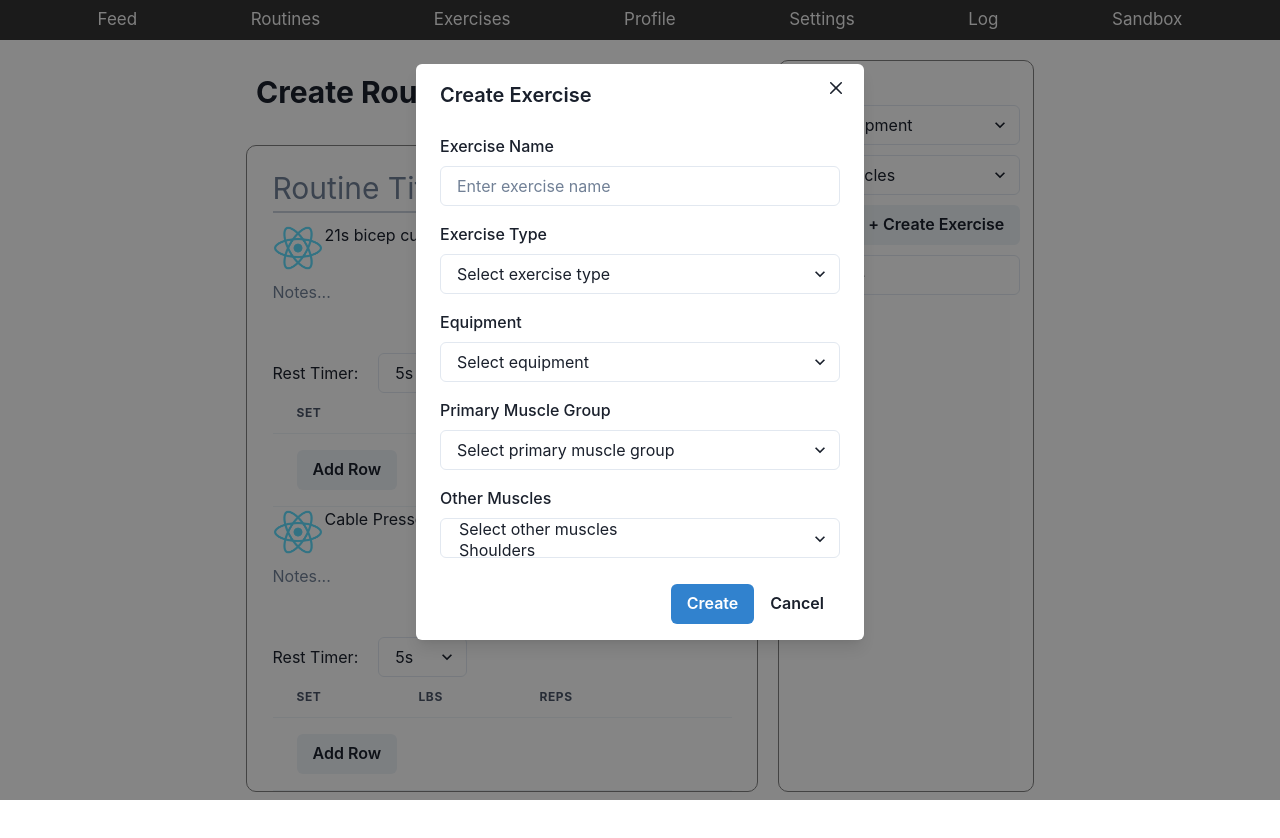
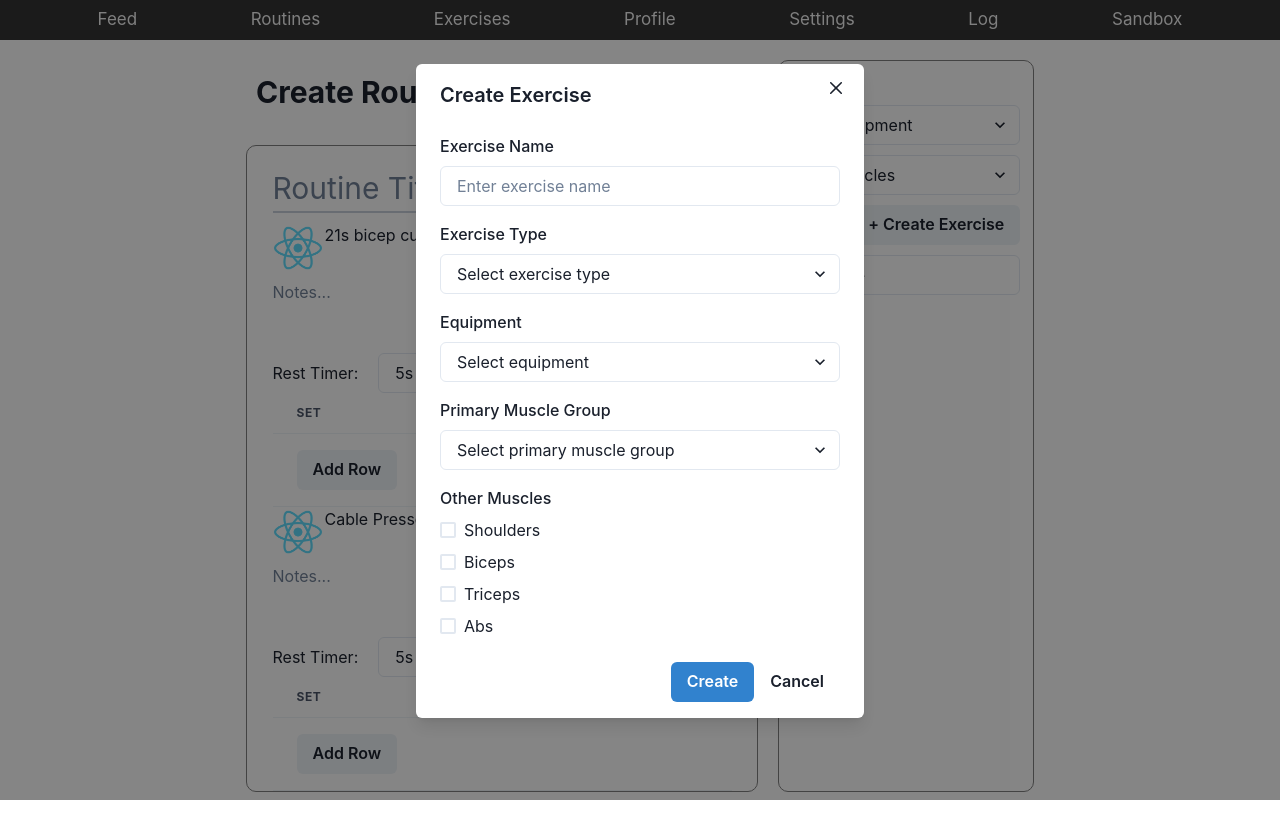
Before and after one commit to yashveer-bika/hevy-clone, a React (Create React App) app in the folder frontend/: page /create-routine in a window 1280 px wide. Both pictures are taken after typing "Sample" into the empty fields and a click on the button "+ Create Exercise". Shown: the top 838 px of the page. Built offline with nearby package versions, Linux system fonts and the light colour scheme.

Commit message:
use checkbox to select other muscles when creating an exercise

```diff
--- a/frontend/src/components/CreateExerciseModal.tsx
+++ b/frontend/src/components/CreateExerciseModal.tsx
@@ -1,6 +1,8 @@
 import { useState } from 'react';
 import {
   Button,
+  Checkbox,
+  CheckboxGroup,
   FormControl,
   FormLabel,
   Input,
@@ -20,7 +22,7 @@ const CreateExerciseModal = ({ isOpen, onClose } : any) => {
   const [exerciseType, setExerciseType] = useState('');
   const [equipment, setEquipment] = useState('');
   const [primaryMuscleGroup, setPrimaryMuscleGroup] = useState('');
-  const [otherMuscles, setOtherMuscles] = useState<string[]>([]);
+  const [otherMuscles, setOtherMuscles] = useState<(string|number)[]>([]);
 
   function modalCloseLogic() {
       // reset all my states
@@ -109,19 +111,17 @@ const CreateExerciseModal = ({ isOpen, onClose } : any) => {
 
             <FormControl>
               <FormLabel>Other Muscles</FormLabel>
-              <Select
-                multiple
-                placeholder="Select other muscles"
-                value={otherMuscles}
-                onChange={(e) => setOtherMuscles(Array.from(e.target.selectedOptions, (option) => option.value))}
-              >
-                <option value="shoulders">Shoulders</option>
-                <option value="biceps">Biceps</option>
-                <option value="triceps">Triceps</option>
-                <option value="abs">Abs</option>
-                {/* Add more other muscle options as needed */}
-              </Select>
+              <CheckboxGroup value={otherMuscles} onChange={(vs) => setOtherMuscles(vs)}>
+                <Stack spacing={2}>
+                <Checkbox value="shoulders">Shoulders</Checkbox>
+                  <Checkbox value="biceps">Biceps</Checkbox>
+                  <Checkbox value="triceps">Triceps</Checkbox>
+                  <Checkbox value="abs">Abs</Checkbox>
+                  {/* Add more checkbox options for other muscles as needed */}
+                </Stack>
+              </CheckboxGroup>
             </FormControl>
+
           </Stack>
         </ModalBody>
         <ModalFooter>
```
